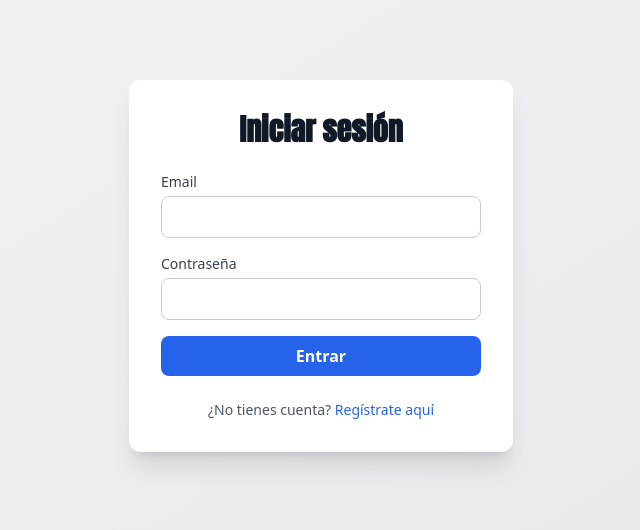
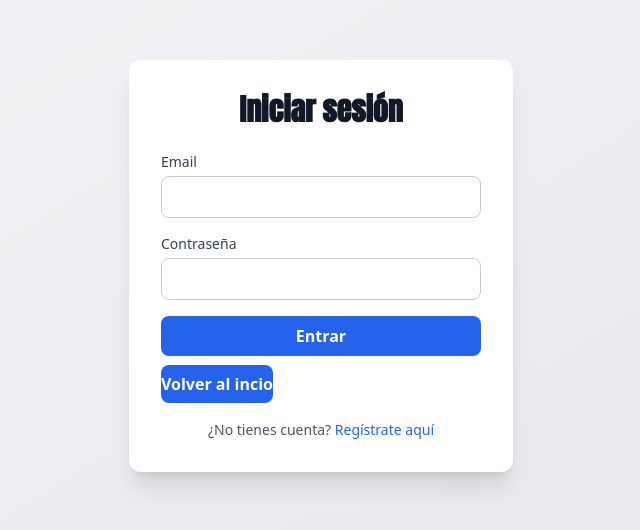
Before and after one commit to alonsogonzalo/DirtyCouture, a Vue app in the folder src/main/kotlin/com/dirtycouture/frontend/: page /login in a window 1280 px wide. Shown: the part 134-664 px from the top of the page, without its empty margins (319-959 px from the left). Built offline with nearby package versions, Linux system fonts and the light colour scheme.

Commit message:
linked registration and login pages

```diff
--- a/src/main/kotlin/com/dirtycouture/frontend/src/App.vue
+++ b/src/main/kotlin/com/dirtycouture/frontend/src/App.vue
@@ -3,5 +3,4 @@
 </template>
 
 <script setup>
-
 </script>
--- a/src/main/kotlin/com/dirtycouture/frontend/src/views/Home.vue
+++ b/src/main/kotlin/com/dirtycouture/frontend/src/views/Home.vue
@@ -14,6 +14,9 @@ import ProductList from "../components/ProductList.vue";
         <!--<img src="/src/assets/logo.png" alt="DirtyCouture Logo" class="h-10 object-contain" />-->
         <img :src="Logo" alt="DirtyCouture Logo" class="w-60 h-auto object-contain"/>
       </div>
+      <router-link to="/login" class="bg-black text-white px-6 py-3 rounded-2xl shadow-md hover:bg-gray-800 transition">
+        Iniciar sesión
+      </router-link>
       <div class="w-1/3 flex justify-end space-x-4 text-2xl">
         <router-link to="/settings">
           <i class="fas fa-user cursor-pointer hover:text-gray-300"></i>
--- a/src/main/kotlin/com/dirtycouture/frontend/src/views/LoginView.vue
+++ b/src/main/kotlin/com/dirtycouture/frontend/src/views/LoginView.vue
@@ -30,11 +30,15 @@
         >
           Entrar
         </button>
+        <div>
+        <router-link to="/" class="w-full bg-blue-600 text-white font-semibold py-2 rounded-lg hover:bg-blue-700 transition">Volver al incio </router-link>
+          </div>
       </form>
 
       <p class="text-sm text-center text-gray-600">
         ¿No tienes cuenta?
         <router-link to="/register" class="text-blue-600 hover:underline">Regístrate aquí</router-link>
+
       </p>
 
       <p v-if="error" class="text-red-500 text-center text-sm">{{ error }}</p>
--- a/src/main/kotlin/com/dirtycouture/frontend/src/views/RegisterView.vue
+++ b/src/main/kotlin/com/dirtycouture/frontend/src/views/RegisterView.vue
@@ -31,6 +31,9 @@
         >
           Registrarse
         </button>
+        <div>
+        <router-link to="/" class="w-full bg-blue-600 text-white font-semibold py-2 rounded-lg hover:bg-blue-700 transition">Volver al incio </router-link>
+          </div>
       </form>
 
       <p class="text-sm text-center text-gray-600">
```
